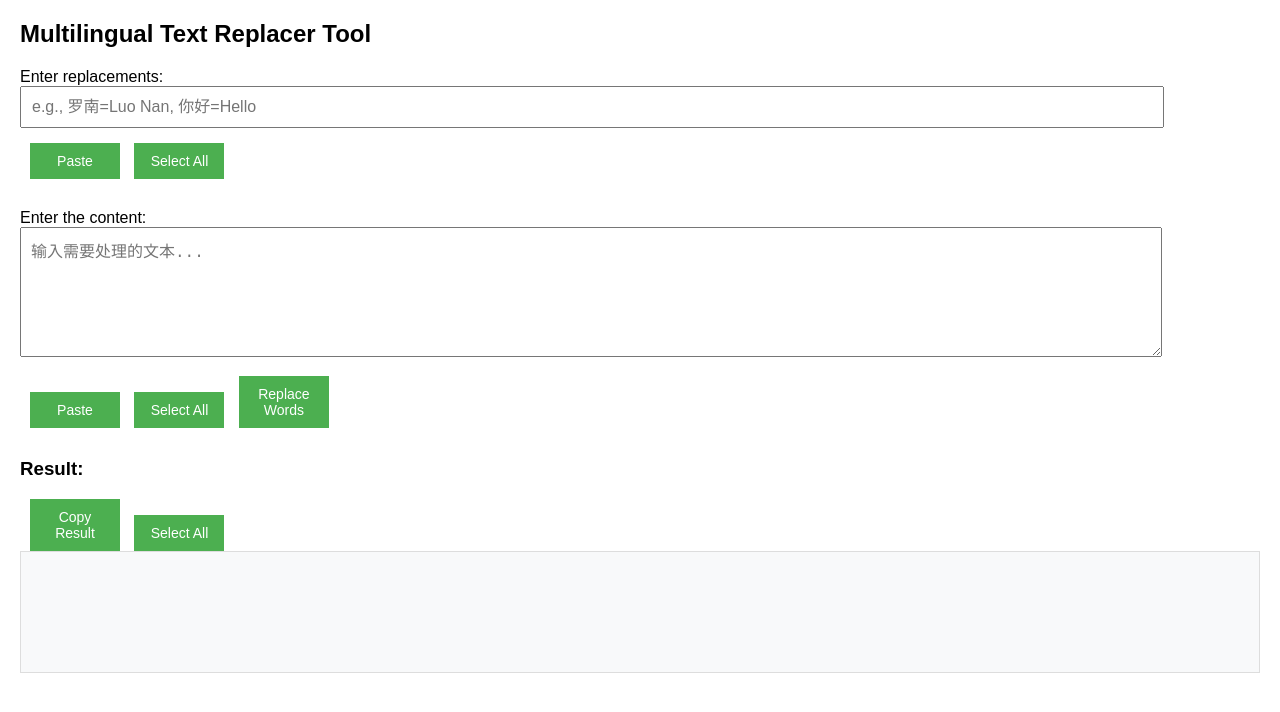
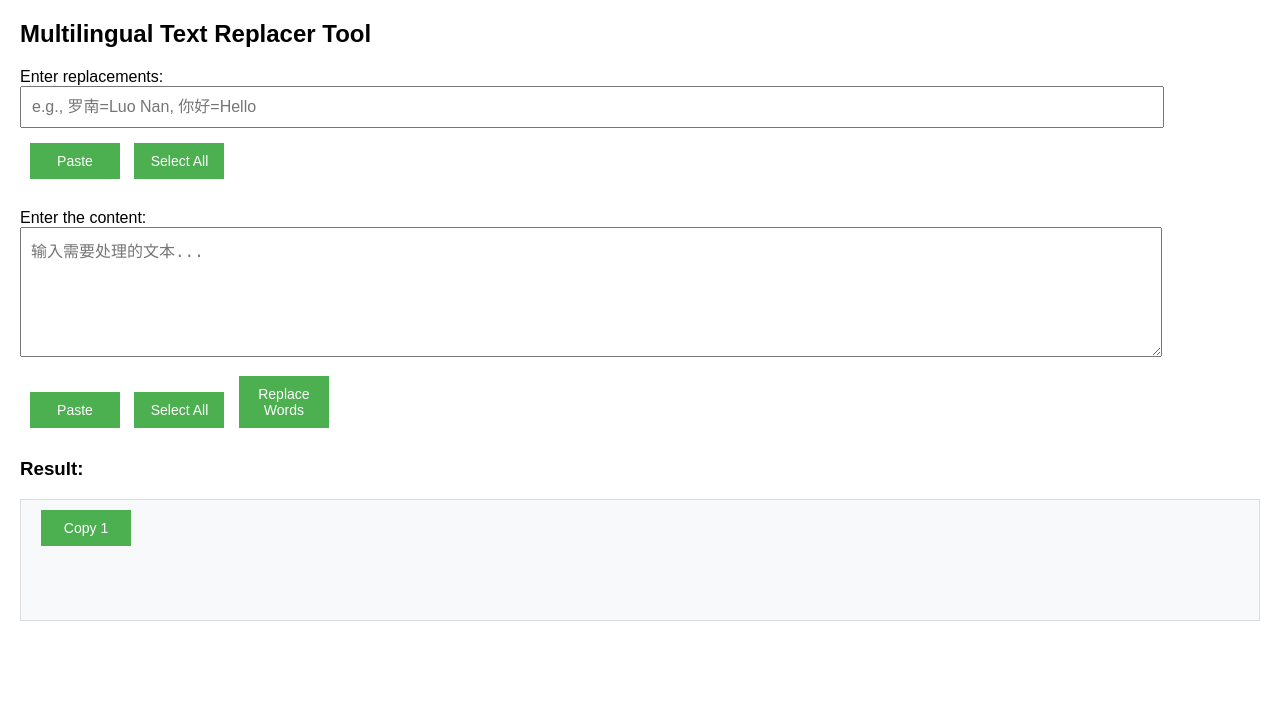
Before and after one commit to jave21ned/Word-Replacer-Tool, a plain HTML site: page index.html in a window 1280 px wide. Both pictures are taken after a click on the button "Replace Words". Drawn offline with Linux system fonts and the light colour scheme.

Commit message:
index.html

```diff
--- a/index.html
+++ b/index.html
@@ -30,7 +30,7 @@
     button:hover {
       background-color: #45a049;
     }
-    #result {
+    .result-box {
       background: #f8f9fa;
       border: 1px solid #ddd;
       min-height: 100px;
@@ -39,6 +39,7 @@
       font-size: 16px;
       white-space: pre-wrap;
       overflow-y: auto;
+      margin-bottom: 10px;
     }
     #copyNotification {
       display: none;
@@ -75,9 +76,7 @@
 
   <div class="section">
     <h3>Result:</h3>
-    <button onclick="copyResult()">Copy Result</button>
-    <button onclick="selectAll('result')">Select All</button>
-    <div id="result"></div>
+    <div id="resultContainer"></div>
     <div id="copyNotification">Copied to clipboard!</div>
   </div>
 
@@ -105,17 +104,38 @@
         updatedContent = updatedContent.replace(regex, ' ' + replacement); // Add space before replacement
       }
 
-      document.getElementById('result').innerText = updatedContent;
+      // Split content into chunks of 900 words
+      const wordArray = updatedContent.split(/\s+/); // Split by spaces
+      const chunkSize = 900;
+      const resultContainer = document.getElementById('resultContainer');
+      resultContainer.innerHTML = ''; // Clear previous results
+
+      for (let i = 0; i < wordArray.length; i += chunkSize) {
+        const chunk = wordArray.slice(i, i + chunkSize).join(' ');
+        const resultBox = createResultBox(chunk, Math.floor(i / chunkSize) + 1);
+        resultContainer.appendChild(resultBox);
+      }
     }
 
-    // Copy result content to clipboard
-    function copyResult() {
-      const resultText = document.getElementById('result').innerText;
-      if (!resultText) {
-        showNotification("Nothing to copy!", true);
-        return;
-      }
-      navigator.clipboard.writeText(resultText)
+    // Create a result box with the corresponding text and copy button
+    function createResultBox(text, boxNumber) {
+      const resultBox = document.createElement('div');
+      resultBox.classList.add('result-box');
+      resultBox.innerText = text;
+
+      const copyButton = document.createElement('button');
+      copyButton.innerText = `Copy ${boxNumber}`;
+      copyButton.onclick = function() {
+        copyToClipboard(text);
+      };
+
+      resultBox.appendChild(copyButton);
+      return resultBox;
+    }
+
+    // Copy text to clipboard
+    function copyToClipboard(text) {
+      navigator.clipboard.writeText(text)
         .then(() => showNotification("Copied to clipboard!"))
         .catch(err => {
           console.error("Copy failed: ", err);
```
